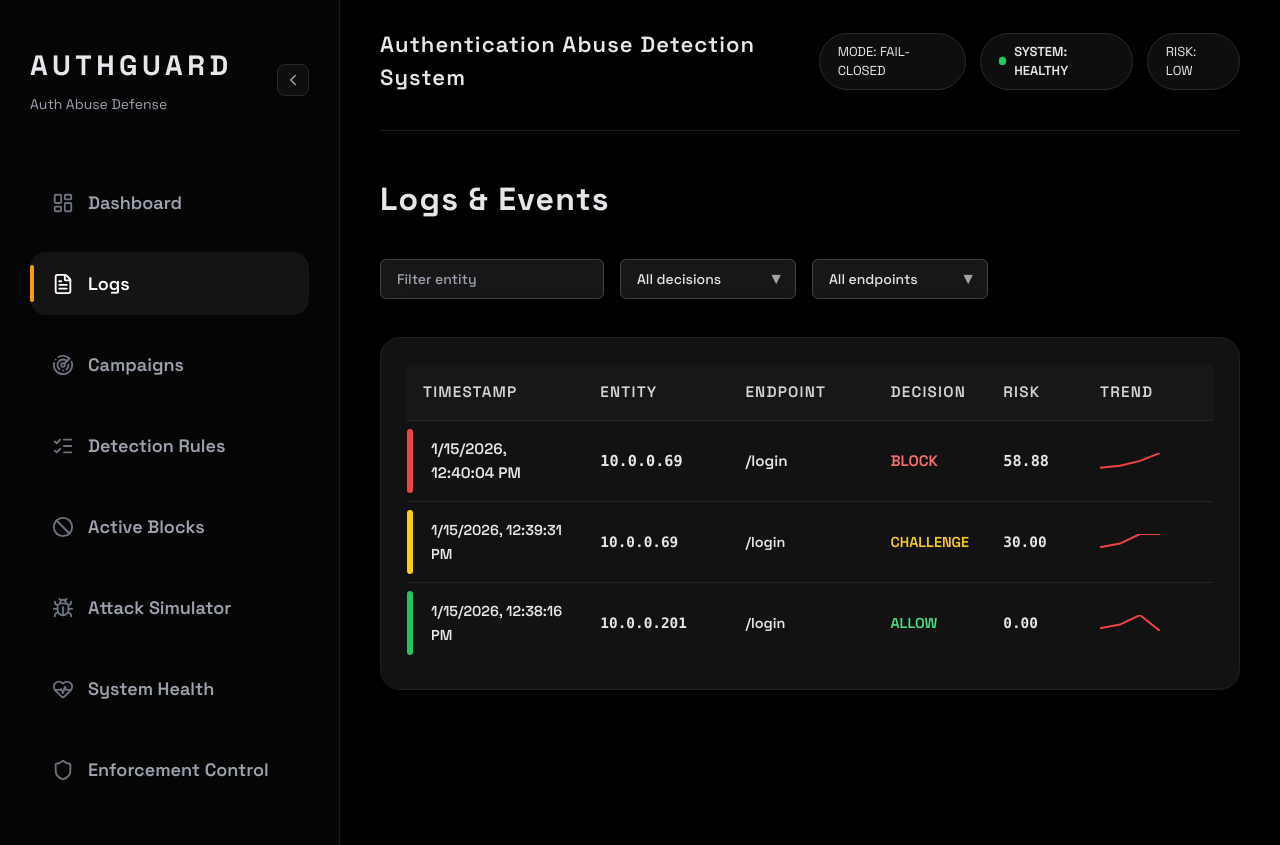
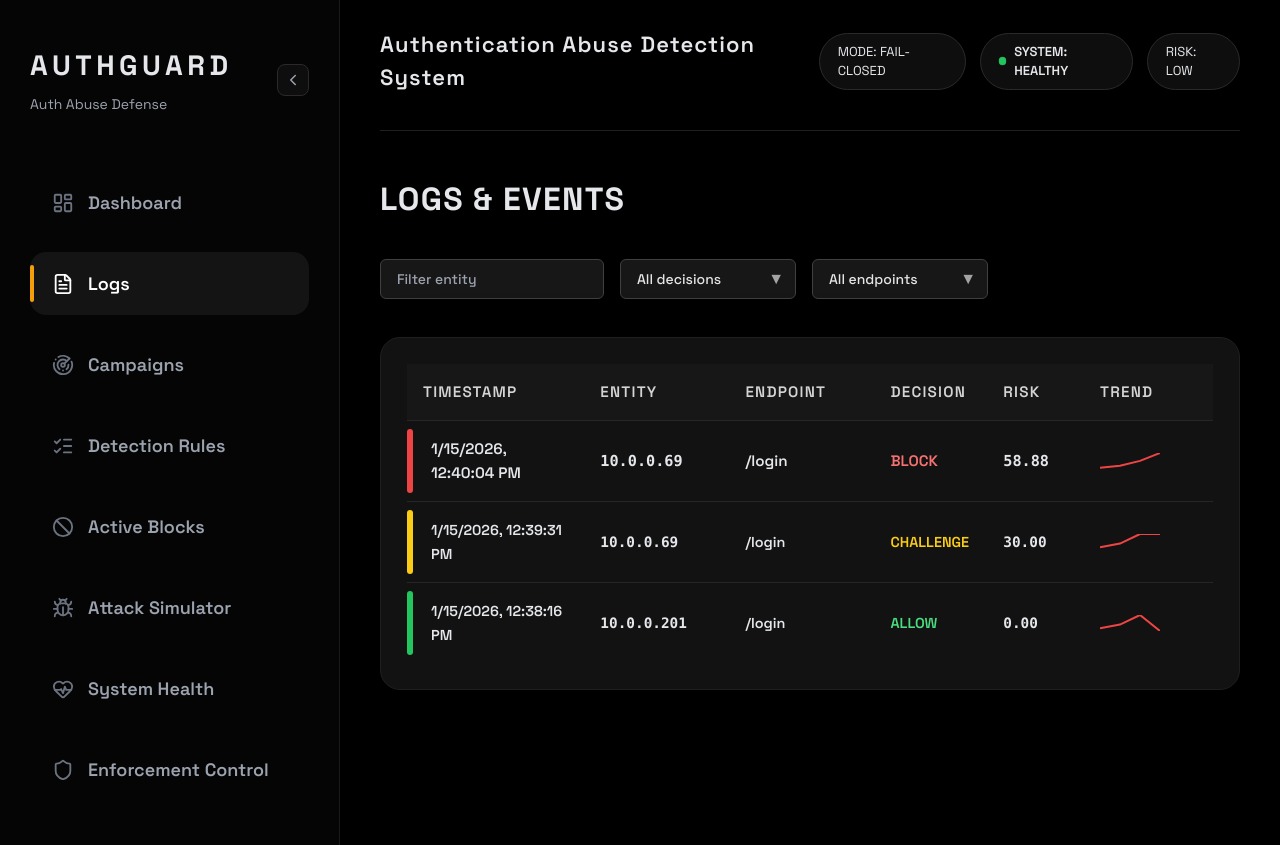
Before and after one commit to HrishiK1107/AuthGuard, a React app in the folder frontend/: page /logs-v2 in a window 1280 px wide. Built offline with nearby package versions, Linux system fonts and the light colour scheme; the HTML template or start-up script is replaced by a standard one.

Commit message:
feat(logs-v2): lock standalone Logs & Events page UI (filters, alignment, severity strips, expand rows)

```diff
--- a/frontend/src/pages/LogsV2.tsx
+++ b/frontend/src/pages/LogsV2.tsx
@@ -150,7 +150,7 @@ export default function LogsV2() {
 
         <div className="logs-v2-divider" />
 
-        <h1 className="logs-v2-title">Logs & Events</h1>
+        <h1 className="logs-v2-title">LOGS & EVENTS</h1>
 
         {/* FILTERS */}
         <div className="flex items-center gap-4 mb-4">
```
